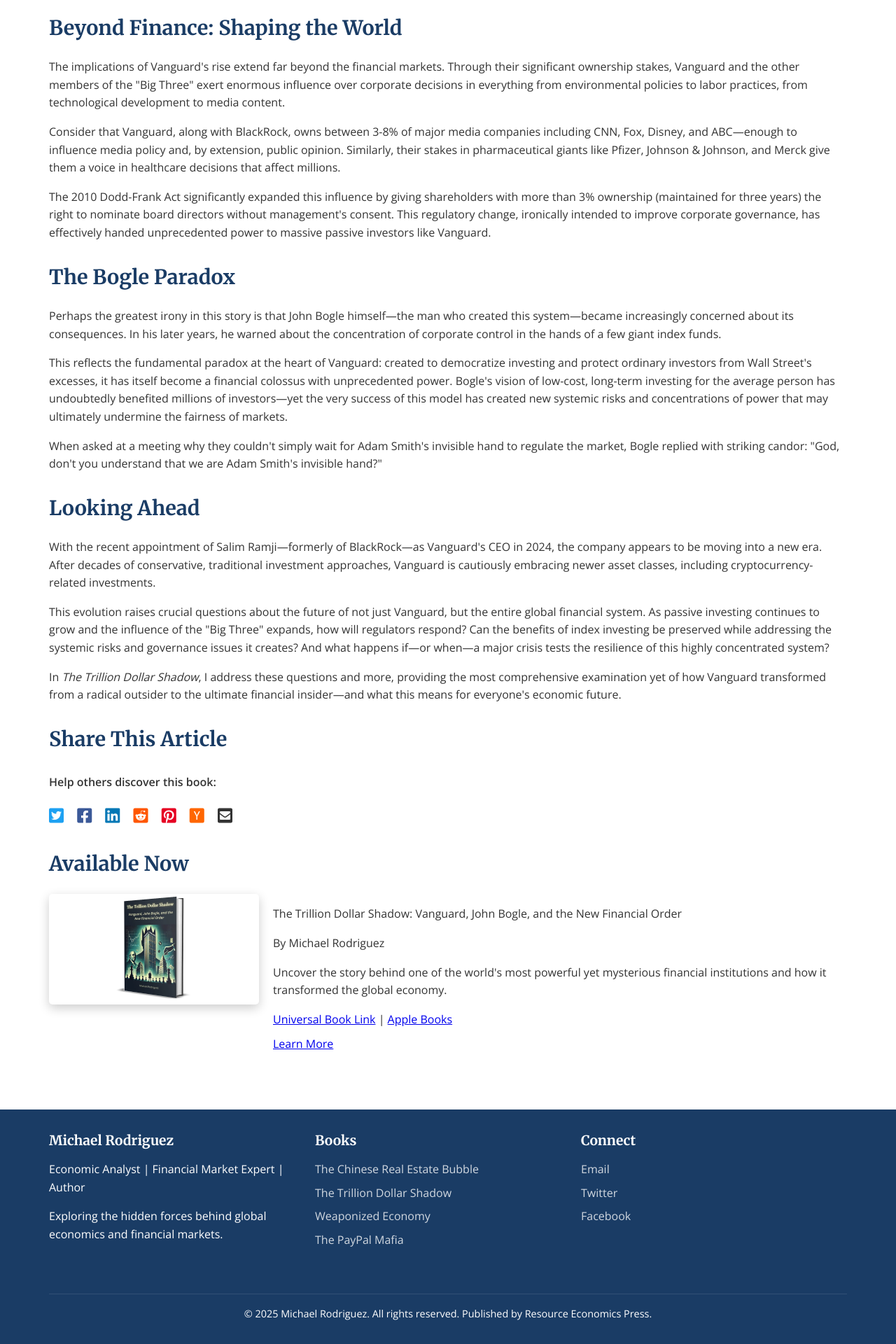
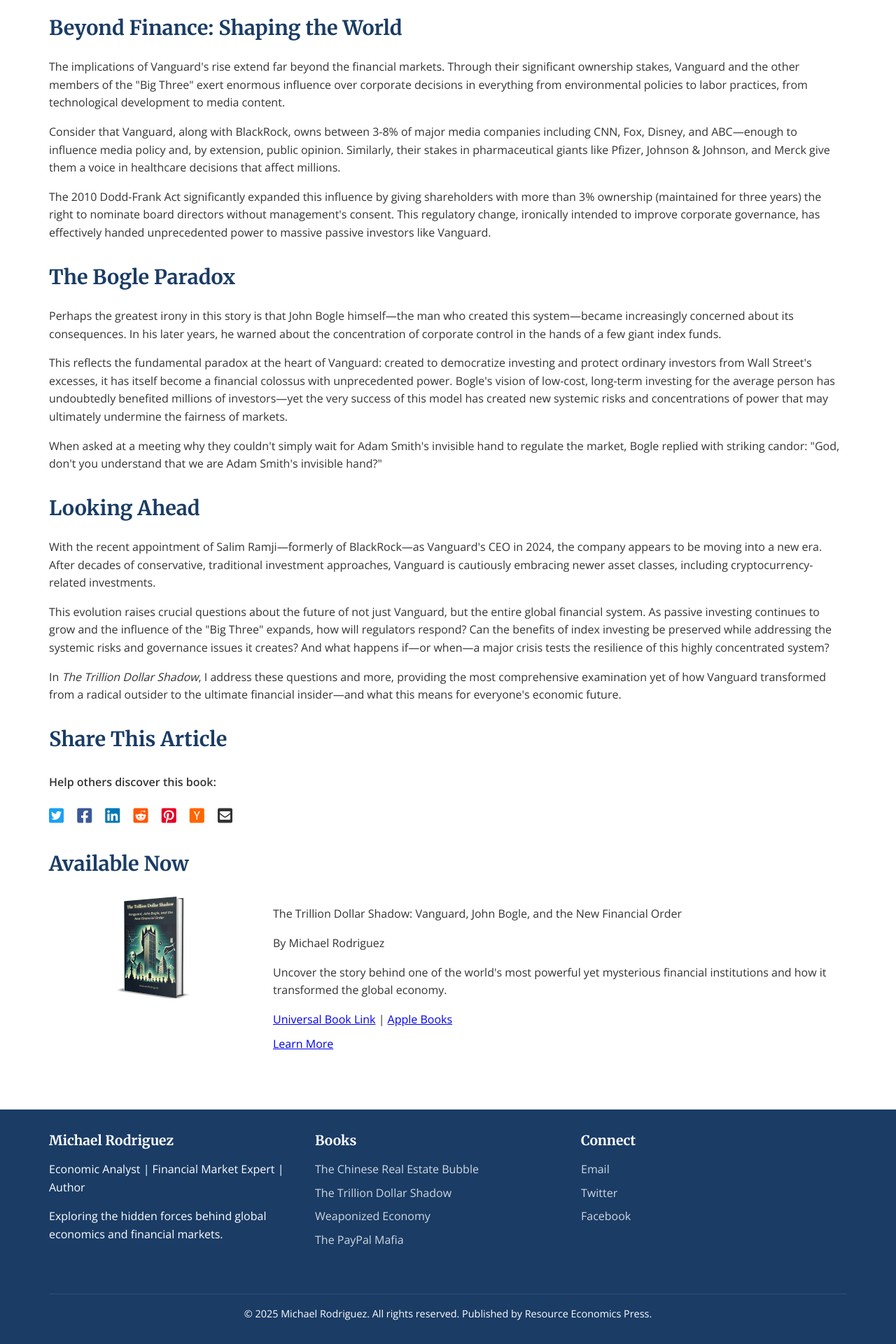
Before and after one commit to Zews123/michael-rodriguez-books, a Jekyll site: the page built from blog/the-trillion-dollar-shadow-how-vanguard-quietly-revolutionized-global-finance.html, in a window 1280 px wide. Shown: the part 1879-3799 px from the top of the page at 70% size. Built offline with Jekyll 4.4.1, drawn with Linux system fonts in a browser that asks for light colours.

Commit message:
Update the-trillion-dollar-shadow-how-vanguard-quietly-revolutionized-global-finance.html

```diff
--- a/blog/the-trillion-dollar-shadow-how-vanguard-quietly-revolutionized-global-finance.html
+++ b/blog/the-trillion-dollar-shadow-how-vanguard-quietly-revolutionized-global-finance.html
@@ -118,7 +118,9 @@
 <h2>Available Now</h2>
 <div class="book-container" style="display: grid; grid-template-columns: 300px 1fr; gap: 20px; align-items: start;">
     <div class="book-image-container" style="grid-column: 1; max-width: 300px;">
-        <img src="../assets/images/social/trillion-dollar-shadow-3D.png" alt="Book cover of The Trillion Dollar Shadow by Michael Rodriguez" class="book-cover" style="width: 100%; max-width: 100%; height: auto; object-fit: contain;">
+        <a href="../books/trillion-dollar-shadow">
+            <img src="../assets/images/social/trillion-dollar-shadow-3D.png" alt="Book cover of The Trillion Dollar Shadow by Michael Rodriguez" class="book-cover" style="width: 100%; max-width: 100%; height: auto; object-fit: contain; box-shadow: none; background: transparent; border: none;">
+        </a>
     </div>
     <div class="book-details" style="grid-column: 2;">
         <p class="book-title">The Trillion Dollar Shadow: Vanguard, John Bogle, and the New Financial Order</p>
```
